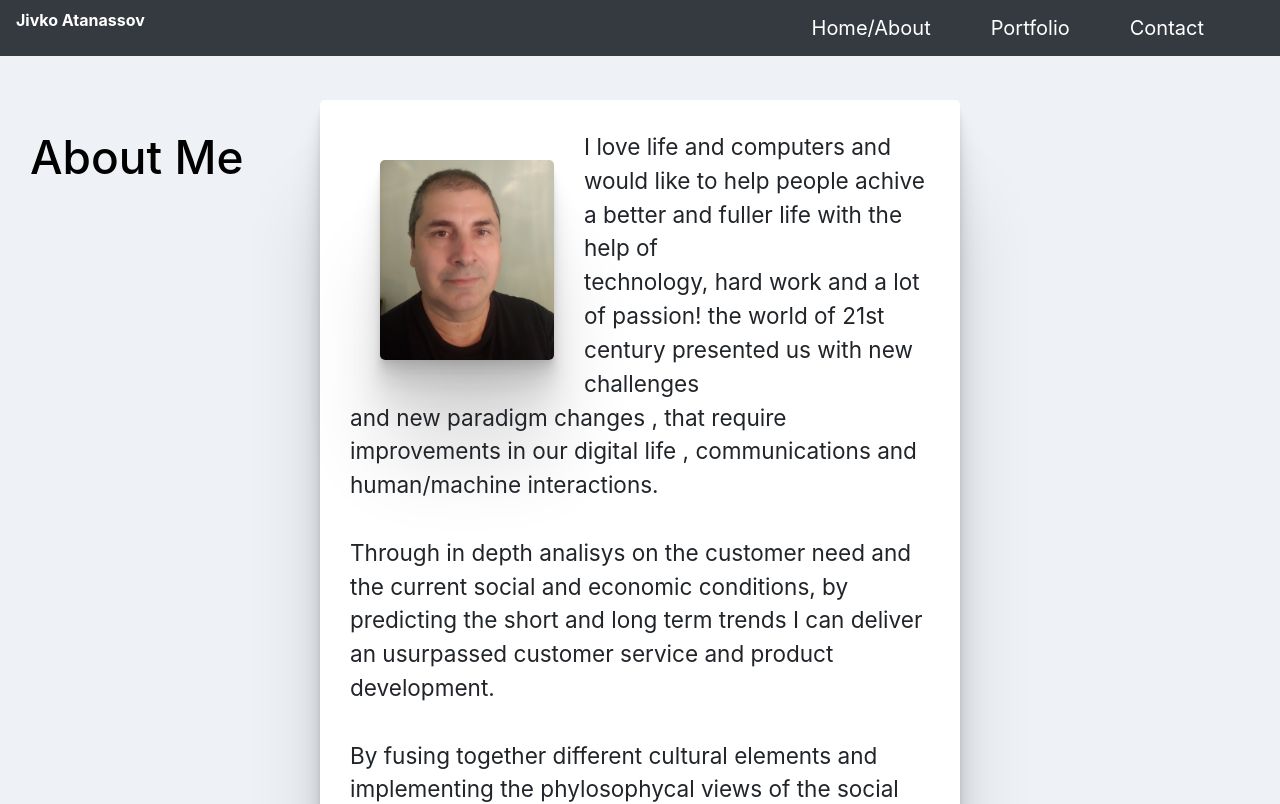
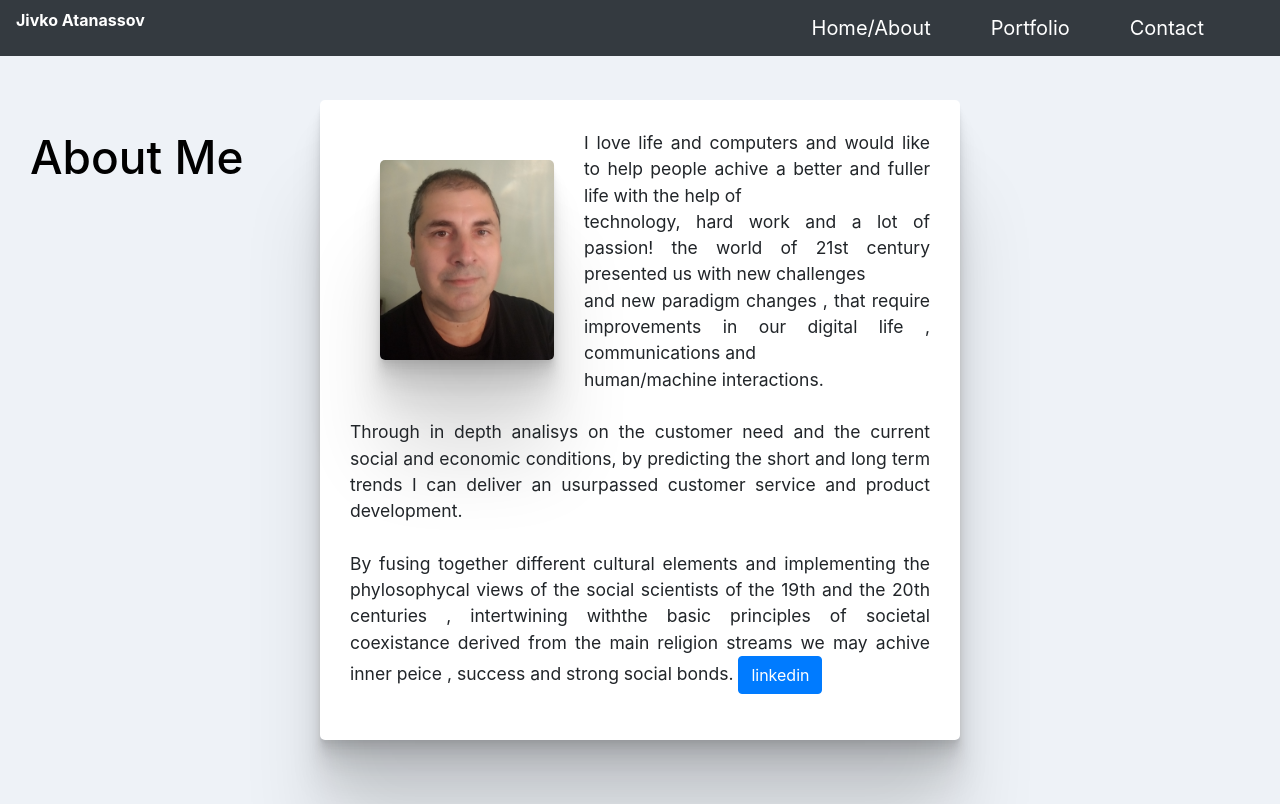
Before and after one commit to zhim57/portfolioJuly, a plain HTML site: page index.html in a window 1280 px wide. Shown: the top 804 px of the page. Drawn offline with nearby package versions, Linux system fonts and the light colour scheme.

Commit message:
fixed the path to style.css

```diff
--- a/assets/css/style.css
+++ b/assets/css/style.css
@@ -108,12 +108,13 @@ footer{
 
   }
   .niceText{
-      /* text-align: inline; */
+      text-align: justify;
       max-height: 950px;
       padding : 30px;
 
 
-        font-size: calc( 12px + (26 - 12) * ((100vw - 300px) / (1600 - 300)));
+
+        font-size: calc( 10px + (22 - 12) * ((100vw - 300px) / (1600 - 300)));
 
   }
   .card{
```
